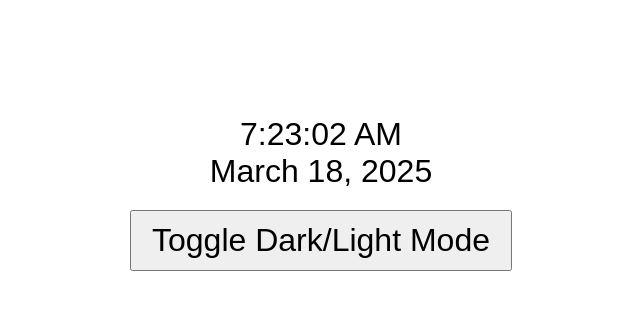
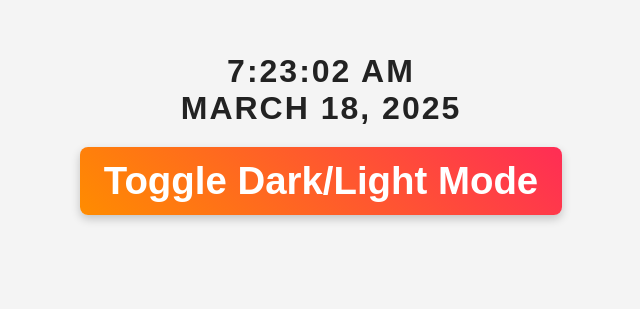
Before and after one commit to Arundeepyt/digitalcloc, a plain HTML site: page index.html in a window 1280 px wide. Shown: the part 137-446 px from the top of the page, without its empty margins (319-959 px from the left). Drawn offline with Linux system fonts and the light colour scheme.

Commit message:
Update style.css

```diff
--- a/style.css
+++ b/style.css
@@ -1,24 +1,39 @@
 body {
-    font-family: Arial, sans-serif;
+    font-family: "Poppins", Arial, sans-serif;
     text-align: center;
-    background-color: white;
-    color: black;
+    background-color: #f4f4f4;
+    color: #222;
     transition: background-color 0.5s, color 0.5s;
 }
 
 .container {
-    margin-top: 20%;
+    margin-top: 15%;
     font-size: 2em;
+    font-weight: bold;
+    text-transform: uppercase;
+    letter-spacing: 2px;
 }
 
 .dark-mode {
-    background-color: black;
-    color: white;
+    background-color: #1e1e1e;
+    color: #f4f4f4;
 }
 
 button {
     margin-top: 20px;
-    padding: 10px 20px;
-    font-size: 1em;
-    cursor: pointer;
+    padding: 12px 24px;
+    font-size: 1.2em;
+    font-weight: bold;
+    cursor: pointer;
+    border: none;
+    border-radius: 8px;
+    background: linear-gradient(45deg, #ff8c00, #ff2d55);
+    color: white;
+    transition: all 0.3s ease;
+    box-shadow: 0px 4px 10px rgba(0, 0, 0, 0.2);
 }
+
+button:hover {
+    background: linear-gradient(45deg, #ff2d55, #ff8c00);
+    transform: scale(1.05);
+}
```
